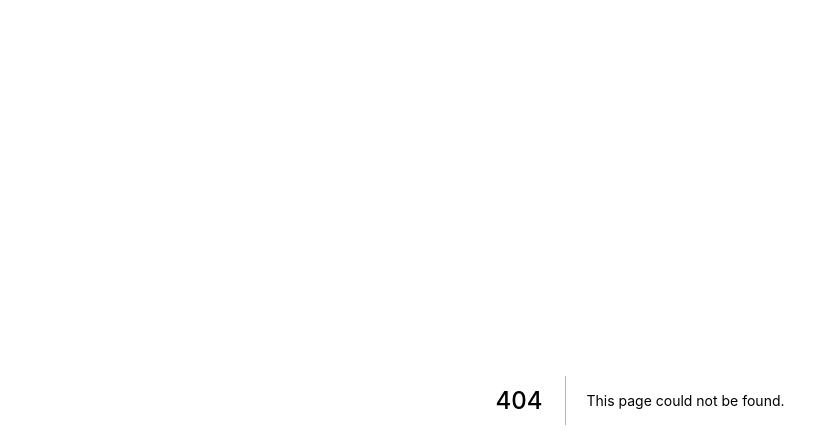
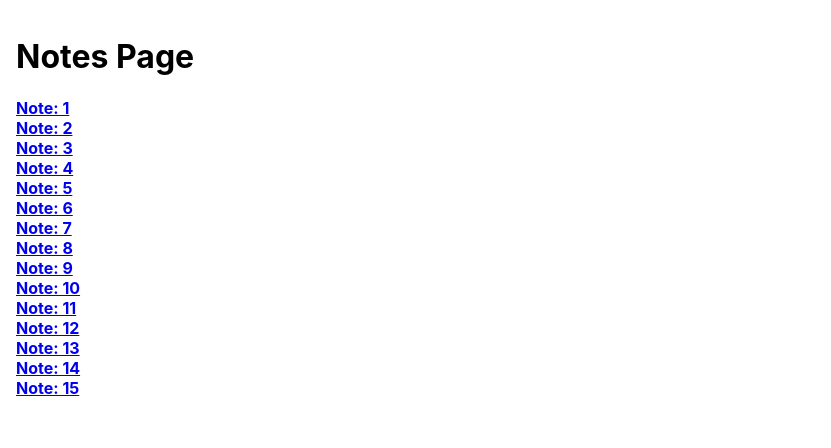
Before and after one commit to IamManchanda/fem-nextjs-app, a Next.js app: page /notes in a window 1280 px wide. Before the commit this address had no page. Shown: the top 448 px of the page, without its empty margins (0-831 px from the left). Built offline with nearby package versions, Linux system fonts and the light colour scheme.

Commit message:
Routing: Pages & Navigation

```diff
--- a/pages/_app.js
+++ /dev/null
@@ -1,7 +0,0 @@
-import '../styles/globals.css'
-
-function MyApp({ Component, pageProps }) {
-  return <Component {...pageProps} />
-}
-
-export default MyApp
--- a/pages/index.js
+++ /dev/null
@@ -1,5 +0,0 @@
-import Head from "next/head";
-
-export default function Home() {
-  return <div>Hello World</div>;
-}
--- /dev/null
+++ b/src/pages/_app.js
@@ -0,0 +1,7 @@
+import "../styles/globals.css";
+
+function MyApp({ Component, pageProps }) {
+  return <Component {...pageProps} />;
+}
+
+export default MyApp;
--- /dev/null
+++ b/src/pages/notes/index.js
@@ -0,0 +1,25 @@
+import { Fragment } from "react";
+import Link from "next/link";
+
+const NotesPage = () => {
+  const notes = new Array(15)
+    .fill(1)
+    .map((e, i) => ({ id: i + 1, title: `Note: ${i + 1}` }));
+
+  return (
+    <Fragment>
+      <h1>Notes Page</h1>
+      {notes.map((note) => (
+        <div key={note.id}>
+          <Link href="/notes/[id]" as={`/notes/${note.id}`}>
+            <a>
+              <strong>{note.title}</strong>
+            </a>
+          </Link>
+        </div>
+      ))}
+    </Fragment>
+  );
+};
+
+export default NotesPage;
--- a/styles/globals.css
+++ b/src/styles/globals.css
@@ -6,11 +6,16 @@ body {
     Ubuntu, Cantarell, Fira Sans, Droid Sans, Helvetica Neue, sans-serif;
 }
 
-a {
+/* a {
   color: inherit;
   text-decoration: none;
-}
+} */
 
 * {
   box-sizing: border-box;
 }
+
+/* Temporary CSS */
+body {
+  padding: 1rem;
+}
```
Also changed, not shown: src/pages/index.js (added, +13 -0 lines), src/pages/notes/[id].js (added, +15 -0 lines), src/pages/api/hello.js (renamed from pages/api/hello.js).
